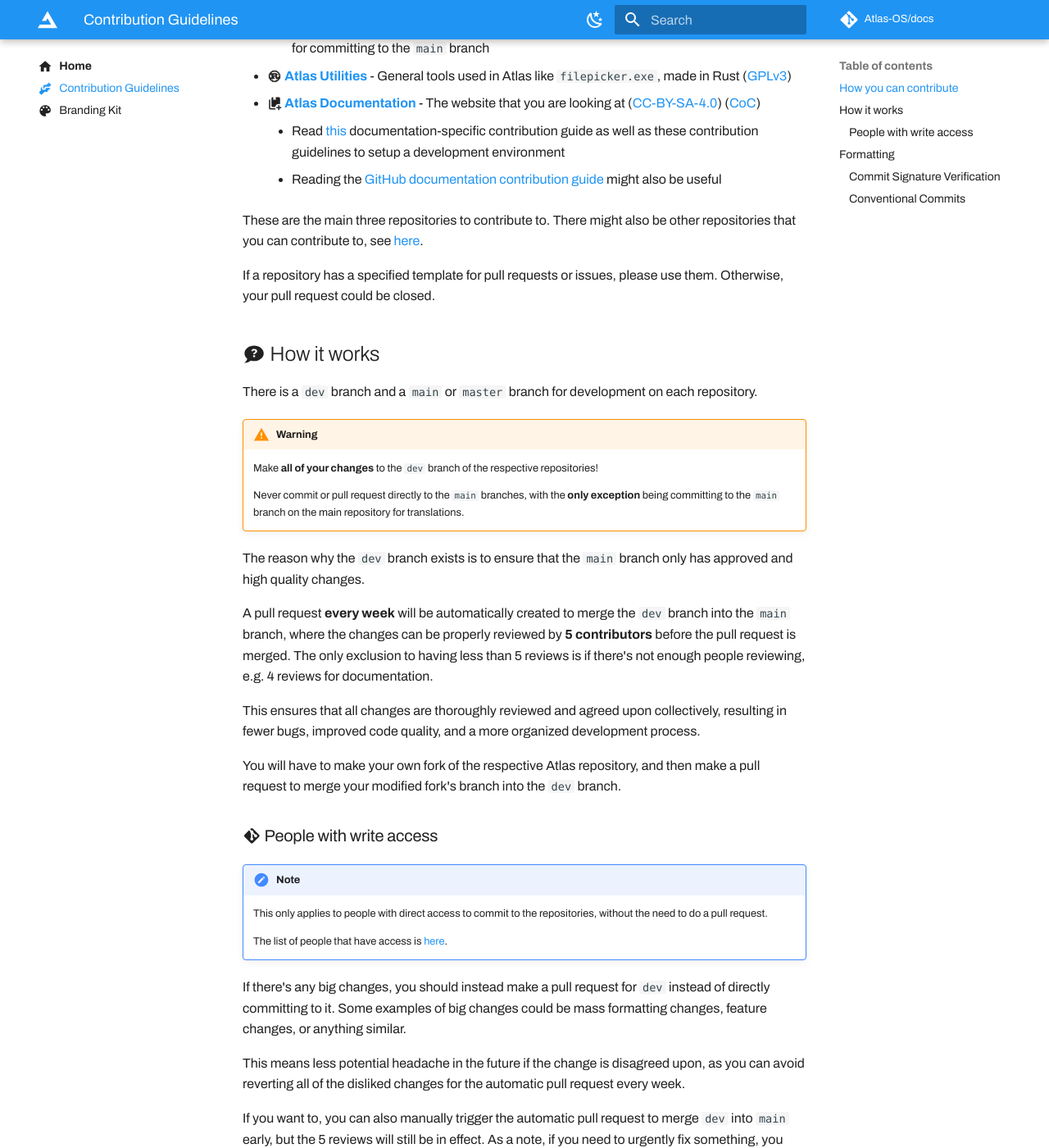
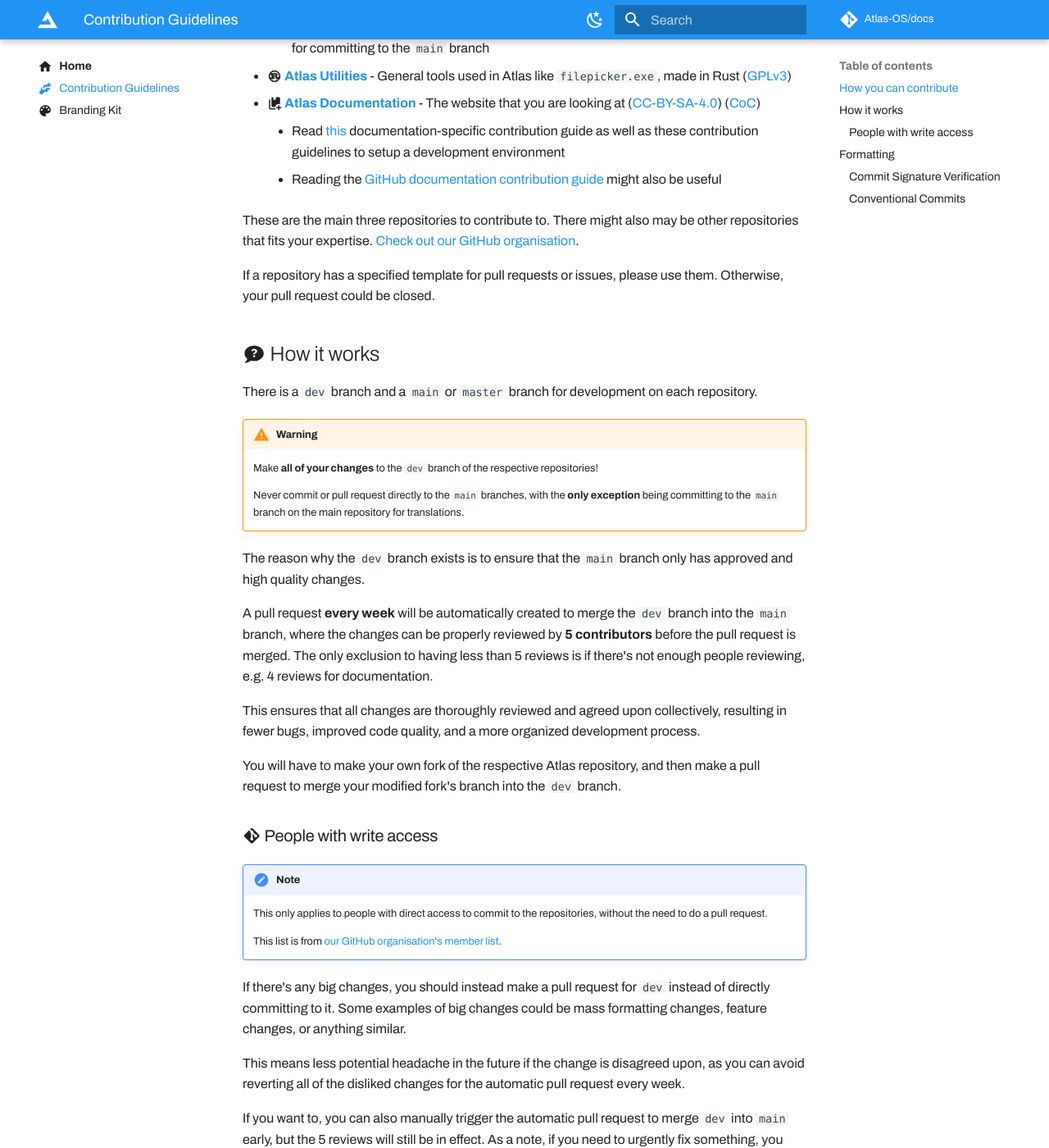
Before and after one commit to Atlas-OS/docs, an MkDocs documentation site: the page built from docs/contributions.md, in a window 1280 px wide and 1400 px high, scrolled down 626 px. Shown: the whole window at 82% size. Built offline with MkDocs 1.6.1 and Material for MkDocs 9.7.7, drawn with Linux system fonts in a browser that asks for light colours; some web fonts are replaced; comment, search, counter and statistics services are not loaded; some of the changed text lies outside the part shown.

Commit message:
fix: :bug: Fix many links and overall improvements

````diff
--- a/docs/contributions.md
+++ b/docs/contributions.md
@@ -24,7 +24,7 @@ Alternatively, you can use the [Git](https://git-scm.com/) command-line. Use whi
 	* Read [this](https://github.com/Atlas-OS/docs/blob/master/.github/CONTRIBUTING.md) documentation-specific contribution guide as well as these contribution guidelines to setup a development environment
 	* Reading the [GitHub documentation contribution guide](https://github.com/github/docs/blob/main/CONTRIBUTING.md) might also be useful
 
-These are the main three repositories to contribute to. There might also be other repositories that you can contribute to, see [here](https://github.com/Atlas-OS).
+These are the main three repositories to contribute to. There might also may be other repositories that fits your expertise. [Check out our GitHub organisation](https://github.com/Atlas-OS).
 
 If a repository has a specified template for pull requests or issues, please use them. Otherwise, your pull request could be closed.
 
@@ -50,7 +50,7 @@ You will have to make your own fork of the respective Atlas repository, and then
 !!! note
 	This only applies to people with direct access to commit to the repositories, without the need to do a pull request.
 
-	The list of people that have access is [here](https://github.com/orgs/Atlas-OS/people).
+	This list is from [our GitHub organisation's member list](https://github.com/orgs/Atlas-OS/people).
 
 If there's any big changes, you should instead make a pull request for `dev` instead of directly committing to it. Some examples of big changes could be mass formatting changes, feature changes, or anything similar.
 
@@ -79,7 +79,7 @@ You can install [GPG](https://gnupg.org/) (used for signing) in Windows with [Sc
 ```
 scoop install gpg
 ```
-For a more simple guide, click [here](https://gist.github.com/Beneboe/3183a8a9eb53439dbee07c90b344c77e#file-how-to-setup-verified-commits-md).
+Check out this for a detailed [guide on setting up verified commits](https://gist.github.com/Beneboe/3183a8a9eb53439dbee07c90b344c77e#file-how-to-setup-verified-commits-md).
 
 ### :octicons-git-branch-16: Conventional Commits
 
````
Also changed, not shown: README.md (+2 -2 lines), docs/getting-started/post-installation/atlas-folder/advanced-configuration.md (+1 -1 lines), docs/getting-started/post-installation/atlas-folder/configuration.md (+1 -1 lines), docs/getting-started/post-installation/atlas-folder/optional-tweaks.md (+1 -1 lines), docs/getting-started/post-installation/atlas-folder/security.md (+1 -1 lines), docs/getting-started/post-installation/atlas-folder/windows-settings.md (+1 -1 lines).
